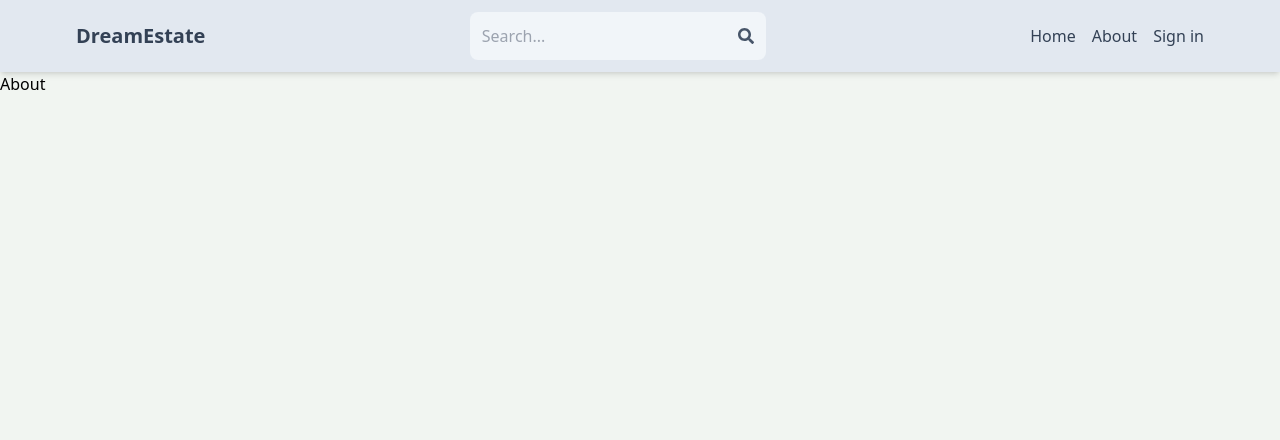
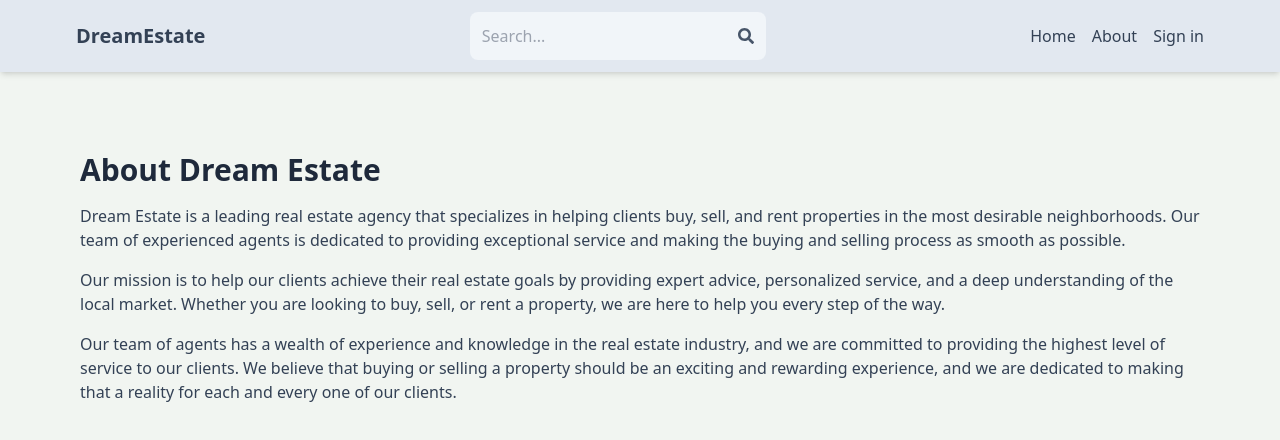
Before and after one commit to manishdevelops/mern-estate, a React (Create React App) app in the folder client/: page /about in a window 1280 px wide. Shown: the top 440 px of the page. Built offline with nearby package versions, Linux system fonts and the light colour scheme; no server answers.

Commit message:
complete about page

```diff
--- a/client/public/index.html
+++ b/client/public/index.html
@@ -1,14 +1,12 @@
 <!DOCTYPE html>
 <html lang="en">
+
 <head>
   <meta charset="utf-8" />
   <link rel="icon" href="%PUBLIC_URL%/favicon.ico" />
   <meta name="viewport" content="width=device-width, initial-scale=1" />
   <meta name="theme-color" content="#000000" />
-    <meta
-      name="description"
-      content="Web site created using create-react-app"
-    />
+  <meta name="description" content="Web site created using create-react-app" />
   <link rel="apple-touch-icon" href="%PUBLIC_URL%/logo192.png" />
   <!--
       manifest.json provides metadata used when your web app is installed on a
@@ -24,8 +22,9 @@
       work correctly both with client-side routing and a non-root public URL.
       Learn how to configure a non-root public URL by running `npm run build`.
     -->
-    <title>React App</title>
+  <title>Dream Estate</title>
 </head>
+
 <body>
   <noscript>You need to enable JavaScript to run this app.</noscript>
   <div id="root"></div>
@@ -40,4 +39,5 @@
       To create a production bundle, use `npm run build` or `yarn build`.
     -->
 </body>
+
 </html>
--- a/client/src/pages/About.jsx
+++ b/client/src/pages/About.jsx
@@ -2,6 +2,12 @@
 
 export default function About() {
     return (
-        <div>About</div>
+        <main className='py-20 px-4 max-w-6xl mx-auto'>
+            <h1 className='text-3xl font-bold mb-4 text-slate-800'>About Dream Estate</h1>
+            <p className='mb-4 text-slate-700'>Dream Estate is a leading real estate agency that specializes in helping clients buy, sell, and rent properties in the most desirable neighborhoods. Our team of experienced agents is dedicated to providing exceptional service and making the buying and selling process as smooth as possible.</p>
+            <p className='mb-4 text-slate-700'>Our mission is to help our clients achieve their real estate goals by providing expert advice, personalized service, and a deep understanding of the local market. Whether you are looking to buy, sell, or rent a property, we are here to help you every step of the way.</p>
+            <p className='mb-4 text-slate-700'>Our team of agents has a wealth of experience and knowledge in the real estate industry, and we are committed to providing the highest level of service to our clients. We believe that buying or selling a property should be an exciting and rewarding experience, and we are dedicated to making that a reality for each and every one of our clients.</p>
+
+        </main>
     )
 }
```
Lines whose indentation alone changed are shown as unchanged.
